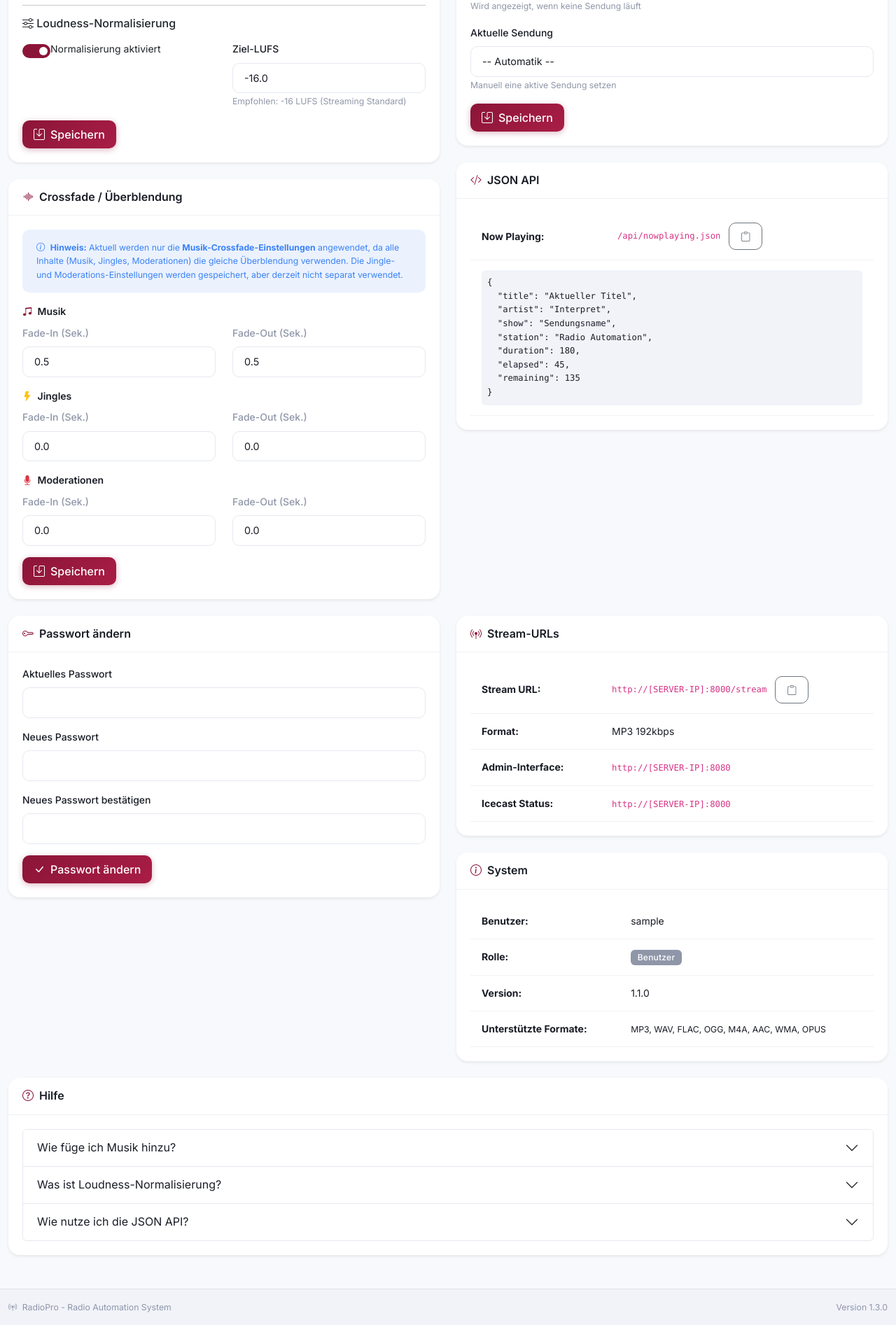
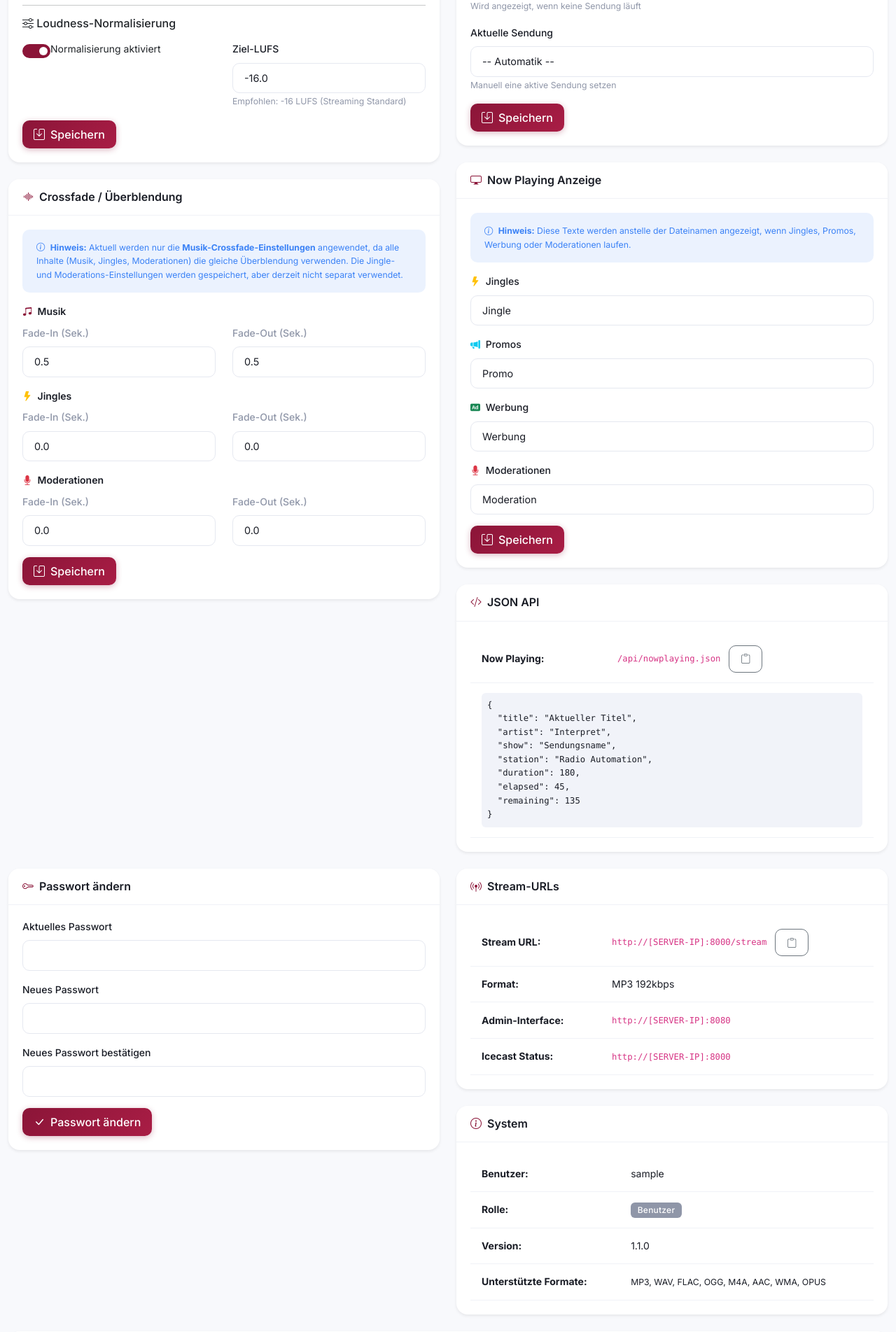
Before and after one commit to hanseatme/radio-automation, a Flask app: page /settings in a window 1280 px wide. Shown: the part 484-2387 px from the top of the page at 70% size. Run offline with Flask 3, Linux system fonts and the light colour scheme; the visitor is signed in with stand-in values (Sample User, id 1); data comes from the database, SQL or seed files in the repository; data that the repository does not hold is empty; some libraries are stand-ins or nearby versions.

Commit message:
Version 1.6.0 - Now Playing Custom Texts
Features:
- Konfigurierbare Texte für Jingles, Promos, Werbung und Moderationen
- Settings-Bereich "Now Playing Anzeige" mit 4 Textfeldern
- API verwendet custom Texte statt Dateinamen für Non-Music-Kategorien
- CORS-Header für /api/nowplaying.json (externe Website-Integration)
- Playlist-Reload auf 1 Stunde erhöht (Anti-Repetition)

Database Changes:
- StreamSettings: jingle_nowplaying_text, promo_nowplaying_text, ad_nowplaying_text, moderation_nowplaying_text

🤖 Generated with [Claude Code](https://claude.com/claude-code)

Co-Authored-By: Claude Sonnet 4.5 <noreply@anthropic.com>

```diff
--- a/app/__init__.py
+++ b/app/__init__.py
@@ -5,7 +5,7 @@ from flask_login import LoginManager
 from flask_socketio import SocketIO
 
 # Version
-VERSION = "1.3.0"
+VERSION = "1.6.0"
 
 db = SQLAlchemy()
 login_manager = LoginManager()
--- a/app/api.py
+++ b/app/api.py
@@ -14,6 +14,9 @@ def update_now_playing():
     filename = request.form.get('filename', '')
     duration = request.form.get('duration', 0, type=float)
 
+    # Get settings for custom texts
+    settings = StreamSettings.get_settings()
+
     # Find audio file in database
     audio_file = AudioFile.query.filter_by(filename=filename).first()
 
@@ -25,6 +28,20 @@ def update_now_playing():
         artist = audio_file.artist or artist
         duration = audio_file.duration or duration
         category = audio_file.category
+
+        # Use custom text for jingles and moderations
+        if category == 'jingles':
+            title = settings.jingle_nowplaying_text
+            artist = ''
+        elif category == 'promos':
+            title = settings.promo_nowplaying_text
+            artist = ''
+        elif category == 'ads':
+            title = settings.ad_nowplaying_text
+            artist = ''
+        elif category in ['random-moderation', 'planned-moderation']:
+            title = settings.moderation_nowplaying_text
+            artist = ''
 
         # Log to history
         history = PlayHistory(
@@ -52,7 +69,6 @@ def update_now_playing():
     db.session.commit()
 
     # Get current show info
-    settings = StreamSettings.get_settings()
     show_name = settings.current_show.name if settings.current_show else settings.default_show_name
 
     # Broadcast to all connected clients
@@ -74,7 +90,25 @@ def update_now_playing():
 def get_nowplaying_json():
     """Public JSON API for current track info - no auth required"""
     np = NowPlaying.get_current()
-    return jsonify(np.to_dict())
+    response = jsonify(np.to_dict())
+
+    # Add CORS headers to allow external access (e.g., from JavaScript on other websites)
+    response.headers['Access-Control-Allow-Origin'] = '*'
+    response.headers['Access-Control-Allow-Methods'] = 'GET, OPTIONS'
+    response.headers['Access-Control-Allow-Headers'] = 'Content-Type'
+
+    return response
+
+
+@api_bp.route('/nowplaying', methods=['OPTIONS'])
+@api_bp.route('/nowplaying.json', methods=['OPTIONS'])
+def nowplaying_options():
+    """Handle CORS preflight requests for nowplaying endpoint"""
+    response = Response()
+    response.headers['Access-Control-Allow-Origin'] = '*'
+    response.headers['Access-Control-Allow-Methods'] = 'GET, OPTIONS'
+    response.headers['Access-Control-Allow-Headers'] = 'Content-Type'
+    return response
 
 
 @api_bp.route('/nowplaying.txt')
@@ -149,6 +183,16 @@ def update_stream_settings():
         settings.crossfade_moderation_fade_in = max(0.0, min(5.0, float(data['crossfade_moderation_fade_in'])))
     if 'crossfade_moderation_fade_out' in data:
         settings.crossfade_moderation_fade_out = max(0.0, min(5.0, float(data['crossfade_moderation_fade_out'])))
+
+    # Now Playing custom texts
+    if 'jingle_nowplaying_text' in data:
+        settings.jingle_nowplaying_text = data['jingle_nowplaying_text']
+    if 'promo_nowplaying_text' in data:
+        settings.promo_nowplaying_text = data['promo_nowplaying_text']
+    if 'ad_nowplaying_text' in data:
+        settings.ad_nowplaying_text = data['ad_nowplaying_text']
+    if 'moderation_nowplaying_text' in data:
+        settings.moderation_nowplaying_text = data['moderation_nowplaying_text']
 
     db.session.commit()
 
@@ -318,6 +362,9 @@ def internal_track_change():
     if '/' in filename:
         filename = filename.split('/')[-1]
 
+    # Get settings for custom texts
+    settings = StreamSettings.get_settings()
+
     # Try to find the file in database
     audio_file = AudioFile.query.filter_by(filename=filename).first()
 
@@ -326,6 +373,20 @@ def internal_track_change():
         artist = audio_file.artist or artist
         duration = audio_file.duration or 0
         category = audio_file.category
+
+        # Use custom text for jingles and moderations
+        if category == 'jingles':
+            title = settings.jingle_nowplaying_text
+            artist = ''
+        elif category == 'promos':
+            title = settings.promo_nowplaying_text
+            artist = ''
+        elif category == 'ads':
+            title = settings.ad_nowplaying_text
+            artist = ''
+        elif category in ['random-moderation', 'planned-moderation']:
+            title = settings.moderation_nowplaying_text
+            artist = ''
 
         # Update play count
         audio_file.play_count += 1
@@ -363,7 +424,6 @@ def internal_track_change():
         )
 
     # Broadcast via WebSocket
-    settings = StreamSettings.get_settings()
     show_name = settings.current_show.name if settings.current_show else settings.default_show_name
 
     socketio.emit('now_playing', {
--- a/app/models.py
+++ b/app/models.py
@@ -263,6 +263,12 @@ class StreamSettings(db.Model):
     station_name = db.Column(db.String(100), default='Radio Automation')
     default_show_name = db.Column(db.String(100), default='Automatik')  # When no show is running
 
+    # Now Playing custom texts for categories
+    jingle_nowplaying_text = db.Column(db.String(100), default='Jingle')
+    promo_nowplaying_text = db.Column(db.String(100), default='Promo')
+    ad_nowplaying_text = db.Column(db.String(100), default='Werbung')
+    moderation_nowplaying_text = db.Column(db.String(100), default='Moderation')
+
     # Current show tracking
     current_show_id = db.Column(db.Integer, db.ForeignKey('shows.id'), nullable=True)
 
@@ -295,6 +301,10 @@ class StreamSettings(db.Model):
             'crossfade_moderation_fade_out': self.crossfade_moderation_fade_out,
             'station_name': self.station_name,
             'default_show_name': self.default_show_name,
+            'jingle_nowplaying_text': self.jingle_nowplaying_text,
+            'promo_nowplaying_text': self.promo_nowplaying_text,
+            'ad_nowplaying_text': self.ad_nowplaying_text,
+            'moderation_nowplaying_text': self.moderation_nowplaying_text,
             'current_show_id': self.current_show_id,
             'current_show_name': self.current_show.name if self.current_show else None
         }
--- a/templates/settings.html
+++ b/templates/settings.html
@@ -191,6 +191,53 @@
                         </select>
                         <small class="text-muted">Manuell eine aktive Sendung setzen</small>
                     </div>
+                    <button type="submit" class="btn btn-primary">
+                        <i class="bi bi-save"></i> Speichern
+                    </button>
+                </form>
+            </div>
+        </div>
+
+        <!-- Now Playing Custom Texts -->
+        <div class="card border-0 shadow-sm mb-4">
+            <div class="card-header bg-white">
+                <h5 class="mb-0"><i class="bi bi-display"></i> Now Playing Anzeige</h5>
+            </div>
+            <div class="card-body">
+                <form id="nowplaying-text-form">
+                    <div class="alert alert-info small mb-3">
+                        <i class="bi bi-info-circle me-1"></i>
+                        <strong>Hinweis:</strong> Diese Texte werden anstelle der Dateinamen angezeigt, wenn Jingles, Promos, Werbung oder Moderationen laufen.
+                    </div>
+
+                    <div class="mb-3">
+                        <label class="form-label"><i class="bi bi-lightning-fill text-warning me-1"></i> Jingles</label>
+                        <input type="text" class="form-control" id="jingle-nowplaying-text"
+                               value="{{ stream_settings.jingle_nowplaying_text }}"
+                               placeholder="Jingle">
+                    </div>
+
+                    <div class="mb-3">
+                        <label class="form-label"><i class="bi bi-megaphone-fill text-info me-1"></i> Promos</label>
+                        <input type="text" class="form-control" id="promo-nowplaying-text"
+                               value="{{ stream_settings.promo_nowplaying_text }}"
+                               placeholder="Promo">
+                    </div>
+
+                    <div class="mb-3">
+                        <label class="form-label"><i class="bi bi-badge-ad-fill text-success me-1"></i> Werbung</label>
+                        <input type="text" class="form-control" id="ad-nowplaying-text"
+                               value="{{ stream_settings.ad_nowplaying_text }}"
+                               placeholder="Werbung">
+                    </div>
+
+                    <div class="mb-3">
+                        <label class="form-label"><i class="bi bi-mic-fill text-danger me-1"></i> Moderationen</label>
+                        <input type="text" class="form-control" id="moderation-nowplaying-text"
+                               value="{{ stream_settings.moderation_nowplaying_text }}"
+                               placeholder="Moderation">
+                    </div>
+
                     <button type="submit" class="btn btn-primary">
                         <i class="bi bi-save"></i> Speichern
                     </button>
@@ -504,6 +551,34 @@ document.getElementById('station-settings-form').addEventListener('submit', asyn
     }
 });
 
+// Now Playing Custom Text Form
+document.getElementById('nowplaying-text-form').addEventListener('submit', async function(e) {
+    e.preventDefault();
+
+    try {
+        const response = await fetch('/settings/stream', {
+            method: 'POST',
+            headers: { 'Content-Type': 'application/json' },
+            body: JSON.stringify({
+                jingle_nowplaying_text: document.getElementById('jingle-nowplaying-text').value,
+                promo_nowplaying_text: document.getElementById('promo-nowplaying-text').value,
+                ad_nowplaying_text: document.getElementById('ad-nowplaying-text').value,
+                moderation_nowplaying_text: document.getElementById('moderation-nowplaying-text').value
+            })
+        });
+
+        const data = await response.json();
+
+        if (data.success) {
+            showToast('Now Playing Texte gespeichert', 'success');
+        } else {
+            showToast(data.error || 'Fehler beim Speichern', 'danger');
+        }
+    } catch (error) {
+        showToast('Fehler: ' + error, 'danger');
+    }
+});
+
 // Password Form
 document.getElementById('password-form').addEventListener('submit', async function(e) {
     e.preventDefault();
```
Also changed, not shown: 2 other files.
